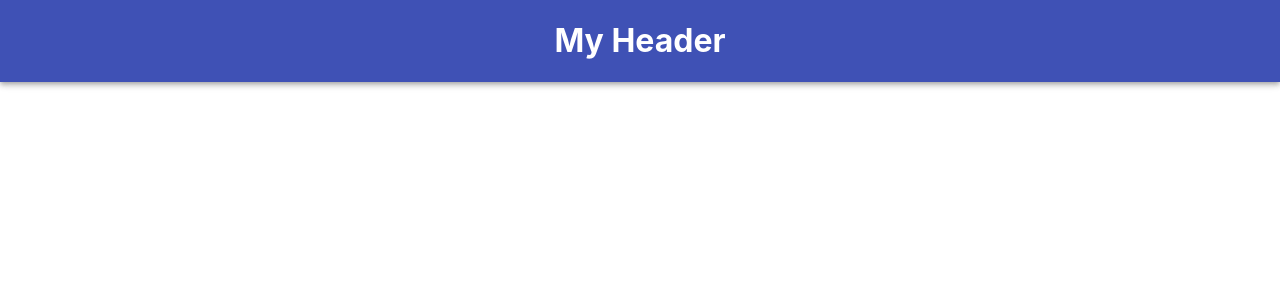
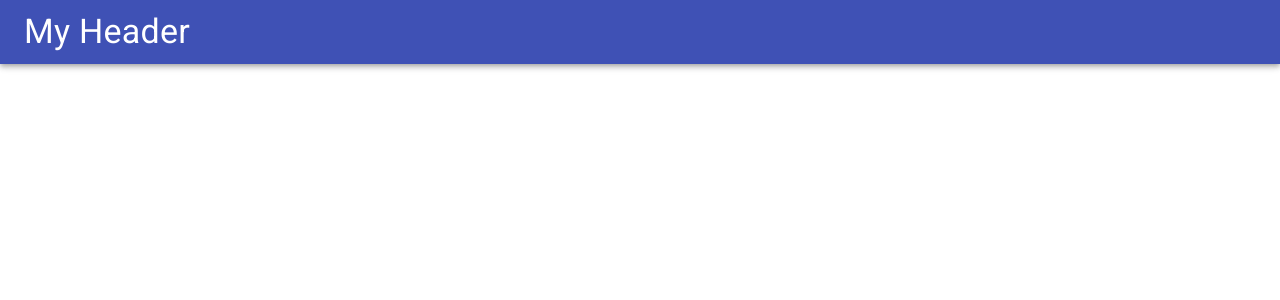
Before and after one commit to GFore/Material-UI-Tutorial-1, a React (Create React App) app: page / in a window 1280 px wide. Shown: the top 300 px of the page. Built offline with nearby package versions, Linux system fonts and the light colour scheme.

Commit message:
adds header with AppBar, ToolBar, and Typography

```diff
--- a/src/App.js
+++ b/src/App.js
@@ -1,12 +1,18 @@
 import React from 'react';
 import AppBar from '@material-ui/core/AppBar';
+import ToolBar from '@material-ui/core/ToolBar';
+import Typography from '@material-ui/core/Typography';
 import './App.css';
 
 function App() {
   return (
-    <div className="App">
+    <div>
       <AppBar color="primary" position="static">
-        <h1>My Header</h1>
+        <ToolBar>
+          <Typography variant="h4" component="h1" color="inherit">
+            My Header
+          </Typography>
+        </ToolBar>
       </AppBar>
     </div>
   );
```
